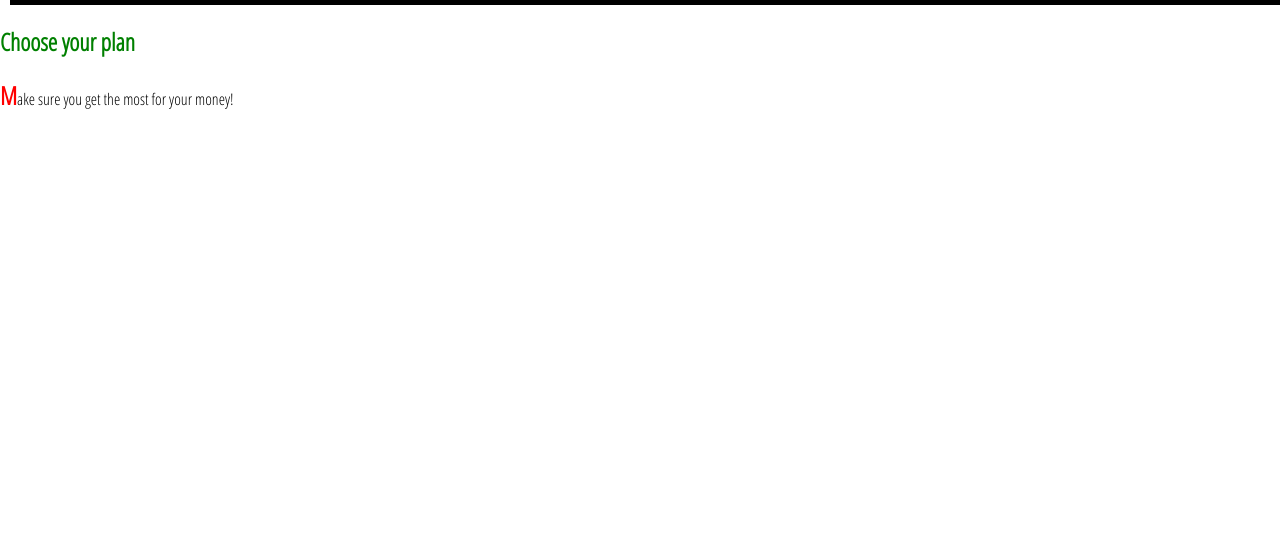
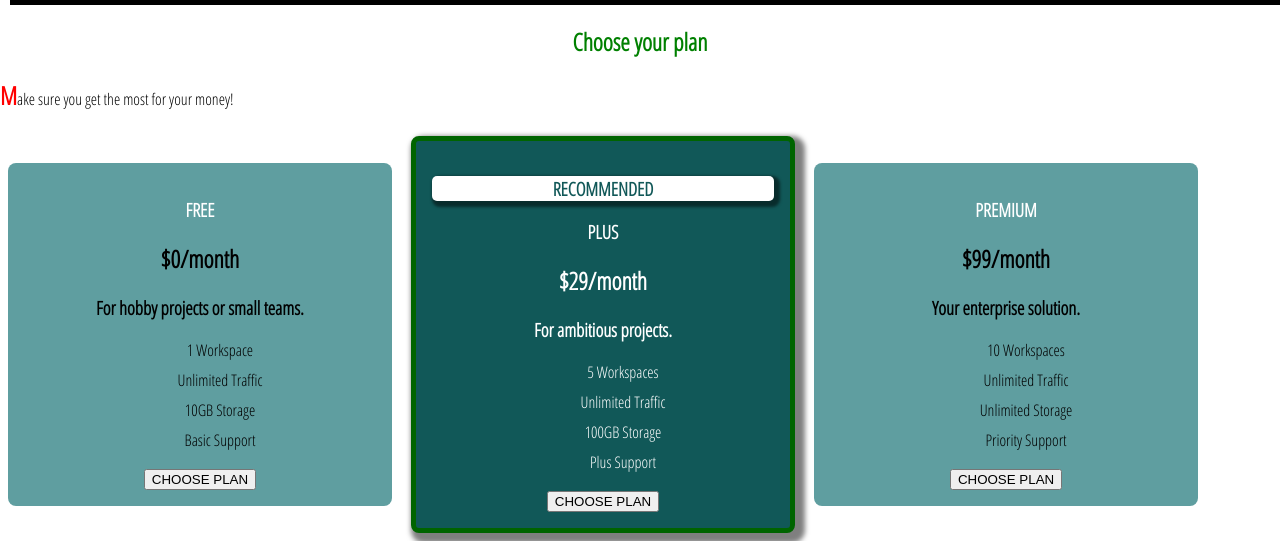
Before and after one commit to Cor4zon/CSS-course, a plain HTML site: page section03/index.html in a window 1280 px wide. Shown: the part 563-1104 px from the top of the page. Before the commit the page ends 800 px from the top, so only its background shows below. Drawn offline with Linux system fonts and the light colour scheme; grey boxes are pictures that could not be loaded.

Commit message:
finished section 3

```diff
--- a/section03/index.html
+++ b/section03/index.html
@@ -45,6 +45,51 @@
         <section id="plans">
             <h1 class="selection-title">Choose your plan</h1>
             <p>Make sure you get the most for your money!</p>
+            <div>
+                <article class="plan">
+                    <h1>FREE</h1>
+                    <h2>$0/month</h2>
+                    <h3>For hobby projects or small teams.</h3>
+                    <ul class="plan__features">
+                        <li>1 Workspace</li>
+                        <li>Unlimited Traffic</li>
+                        <li>10GB Storage</li>
+                        <li>Basic Support</li>
+                    </ul>
+                    <div>
+                        <button>CHOOSE PLAN</button>
+                    </div>
+                </article>
+                <article class="plan plan--highlighted">
+                    <h1 class="plan__annotation">RECOMMENDED</h1>
+                    <h1>PLUS</h1>
+                    <h2>$29/month</h2>
+                    <h3>For ambitious projects.</h3>
+                    <ul class="plan__features">
+                        <li>5 Workspaces</li>
+                        <li>Unlimited Traffic</li>
+                        <li>100GB Storage</li>
+                        <li>Plus Support</li>
+                    </ul>
+                    <div>
+                        <button>CHOOSE PLAN</button>
+                    </div>
+                </article>
+                <article class="plan">
+                    <h1>PREMIUM</h1>
+                    <h2>$99/month</h2>
+                    <h3>Your enterprise solution.</h3>
+                    <ul class="plan__features">
+                        <li>10 Workspaces</li>
+                        <li>Unlimited Traffic</li>
+                        <li>Unlimited Storage</li>
+                        <li>Priority Support</li>
+                    </ul>
+                    <div>
+                        <button>CHOOSE PLAN</button>
+                    </div>
+                </article>
+            </div>
         </section>
     </main>
 </body>
--- a/section03/main.css
+++ b/section03/main.css
@@ -20,9 +20,51 @@ body {
     font-family: 'Rowdies', cursive;
 }
 
+.plan {
+    background: cadetblue;
+    display: inline-block;
+    text-align: center;
+    box-sizing: border-box;
+    margin: 8px;
+    padding: 16px;
+    border-radius: 8px;
+    width: 30%;
+    vertical-align: middle;
+}
+
+.plan:hover {
+    width: 34%;
+    height: 400px;
+    border: solid 5px grey;
+}
+
+.plan--highlighted {
+    border: solid darkgreen 5px;
+    background: #115858;
+    color: white;
+    box-shadow: 5px 5px 5px 5px rgba(0, 0, 0, 0.5);
+}
+
+.plan__annotation {
+    background: white;
+    color: #115858;
+    box-shadow: 3px 3px 3px 3px rgba(0, 0, 0, 0.5);
+    border-radius: 5px;
+}
+
+.plan__features {
+    list-style: none;
+}
+
+.plan__features li {
+    margin: 8px 0;
+}
+
 .selection-title {
     color: green;
     /*font-family: inherit;*/
+    text-align: center;
+
 }
 
 h1 {
```
